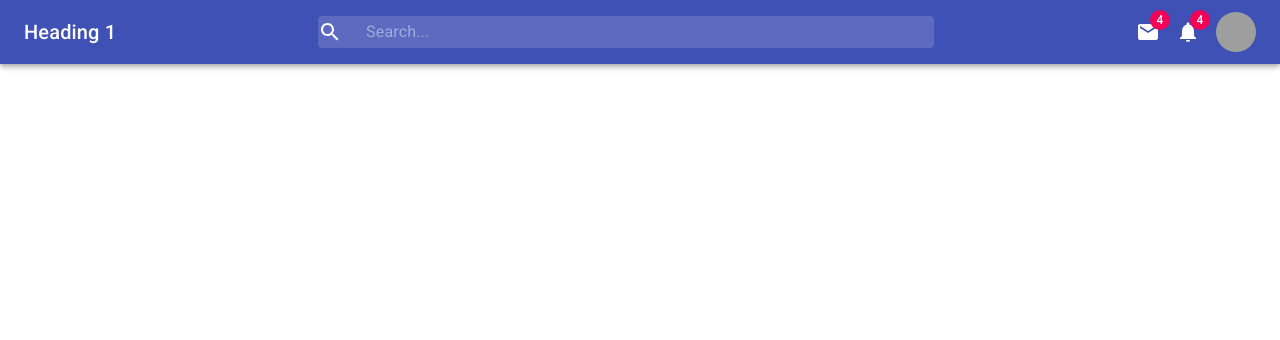
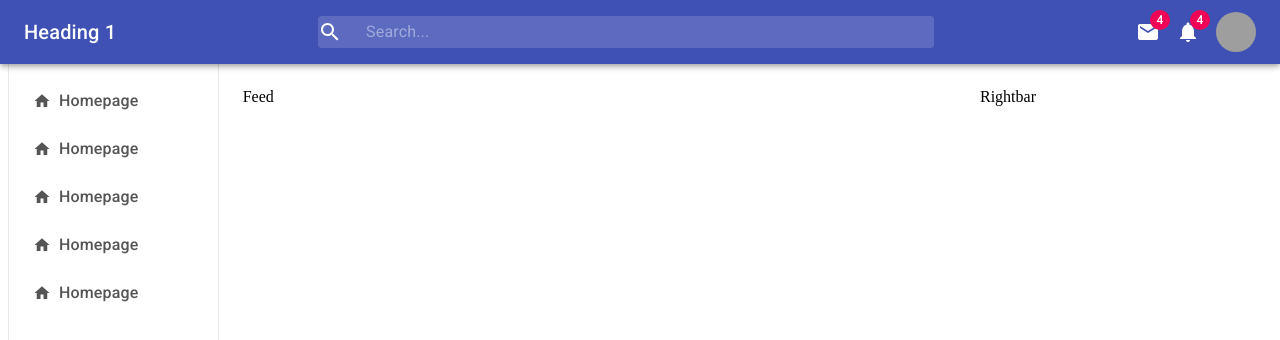
Before and after one commit to cinekenic/Material-UI-React-Responsive-Project, a React (Create React App) app: page / in a window 1280 px wide. Shown: the top 340 px of the page. Built offline with nearby package versions, Linux system fonts and the light colour scheme; grey boxes are pictures that could not be loaded.

Commit message:
improve Feed, Leftbar and Rightbar

```diff
--- a/src/App.js
+++ b/src/App.js
@@ -1,23 +1,39 @@
+import { Grid } from "@material-ui/core";
+import Leftbar from "./components/Leftbar";
+import Feed from "./components/Feed";
+import Rightbar from "./components/Rightbar";
+import Navbar from "./components/Navbar";
 
-import Navbar from './components/Navbar'
-// const { makeStyles } = require("@material-ui/core");
+const { makeStyles } = require("@material-ui/core");
 
-// const useStyle = makeStyles((theme)=>({
-
-//   button:{
-//     ...theme.myButton
-//   }
-// }))
-
-
+const useStyle = makeStyles((theme) => ({
+  // button: {
+  //   ...theme.myButton,
+  // },
+  right: {
+    [theme.breakpoints.down("sm")]: {
+      display: "none",
+    },
+  },
+}));
 
 function App() {
-
-  // const classes = useStyle();
+  const classes = useStyle();
 
   return (
-    <div >
-        <Navbar/>
+    <div>
+      <Navbar />
+      <Grid container>
+        <Grid item sm={2} xs={2}>
+          <Leftbar />
+        </Grid>
+        <Grid item sm={7} xs={10}>
+          <Feed />
+        </Grid>
+        <Grid item sm={3} className={classes.right}>
+          <Rightbar />
+        </Grid>
+      </Grid>
     </div>
   );
 }
--- a/src/components/Feed.jsx
+++ b/src/components/Feed.jsx
@@ -1,25 +1,20 @@
 import { Person } from "@material-ui/icons";
 
-const { makeStyles } = require("@material-ui/core");
+const { makeStyles, Container } = require("@material-ui/core");
 
-const useStyle = makeStyles((theme)=>({
-
+const useStyle = makeStyles((theme) => ({
   // button:{
   //   ...theme.myButton
   // }
-}))
-
-
+  container: {
+    paddingTop: theme.spacing(10),
+  },
+}));
 
 function Feed() {
-
   const classes = useStyle();
 
-  return (
-    <div >
-
-    </div>
-  );
+  return <Container className={classes.container}>Feed</Container>;
 }
 
 export default Feed;
--- a/src/components/Leftbar.jsx
+++ b/src/components/Leftbar.jsx
@@ -1,24 +1,71 @@
-import { Person } from "@material-ui/icons";
+import { Home, Person } from "@material-ui/icons";
 
-const { makeStyles } = require("@material-ui/core");
+const { makeStyles, Container, Typography } = require("@material-ui/core");
 
-const useStyle = makeStyles((theme)=>({
-
+const useStyle = makeStyles((theme) => ({
   // button:{
   //   ...theme.myButton
   // }
-}))
-
-
+  container: {
+    height: "100vh",
+    color: "white",
+    paddingTop: theme.spacing(10),
+    backgroundColor: theme.palette.primary.main,
+    [theme.breakpoints.up("sm")]: {
+      backgroundColor: "white",
+      color: "#555",
+      border: "1px solid #ece7e7",
+    },
+  },
+  item: {
+    display: "flex",
+    alignItems: "center",
+    marginBottom: theme.spacing(4),
+    [theme.breakpoints.up("sm")]: {
+      marginBottom: theme.spacing(3),
+      cursore: "pointer",
+    },
+  },
+  icon: {
+    marginRight: theme.spacing(1),
+    [theme.breakpoints.up("sm")]: {
+      fontSize: "18px",
+    },
+  },
+  text: {
+    fontWeight: 500,
+    [theme.breakpoints.down("sm")]: {
+      display: "none",
+    },
+  },
+}));
 
 function Leftbar() {
-
   const classes = useStyle();
 
   return (
-    <div >
-
-    </div>
+    <Container className={classes.container}>
+      <div className={classes.item}>
+        <Home className={classes.icon} />
+        <Typography className={classes.text}>Homepage</Typography>
+      </div>
+      <div className={classes.item}>
+        <Home className={classes.icon} />
+        <Typography className={classes.text}>Homepage</Typography>
+      </div>
+      <div className={classes.item}>
+        <Home className={classes.icon} />
+        <Typography className={classes.text}>Homepage</Typography>
+      </div>
+      <div className={classes.item}>
+        <Home className={classes.icon} />
+        <Typography className={classes.text}>Homepage</Typography>
+      </div>
+      <div className={classes.item}>
+        <Home className={classes.icon} />
+        <Typography className={classes.text}>Homepage</Typography>
+      </div>
+    </Container>
   );
 }
 
--- a/src/components/Navbar.jsx
+++ b/src/components/Navbar.jsx
@@ -76,7 +76,7 @@ function Navbar() {
   const classes = useStyle({ open });
 
   return (
-    <AppBar>
+    <AppBar position="fixed">
       <Toolbar className={classes.toolbar}>
         <Typography variant="h6" className={classes.logoLg}>
           Heading 1
--- a/src/components/Rightbar.jsx
+++ b/src/components/Rightbar.jsx
@@ -1,25 +1,20 @@
 import { Person } from "@material-ui/icons";
 
-const { makeStyles } = require("@material-ui/core");
+const { makeStyles, Container } = require("@material-ui/core");
 
-const useStyle = makeStyles((theme)=>({
-
+const useStyle = makeStyles((theme) => ({
   // button:{
   //   ...theme.myButton
   // }
-}))
-
-
+  container: {
+    paddingTop: theme.spacing(10),
+  },
+}));
 
 function Rightbar() {
-
   const classes = useStyle();
 
-  return (
-    <div >
-
-    </div>
-  );
+  return <Container className={classes.container}>Rightbar</Container>;
 }
 
 export default Rightbar;
```
